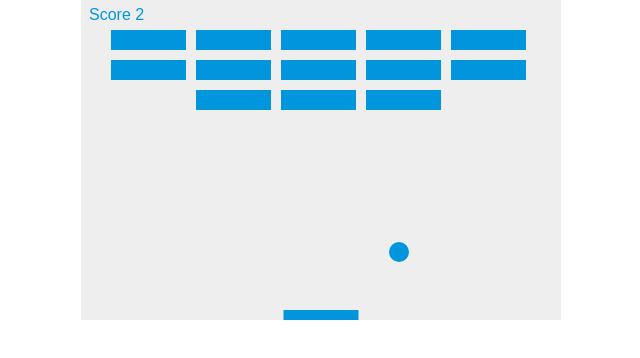
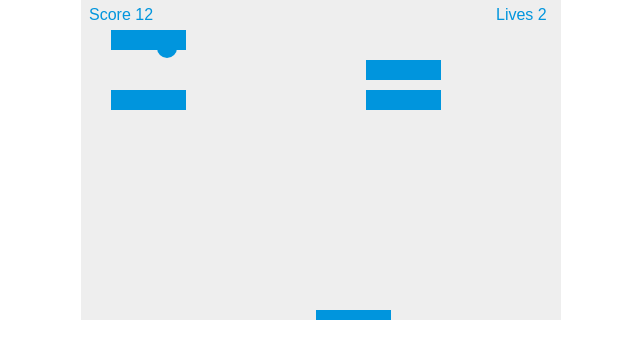
Before and after one commit to ZeshanRasul/mdn-js-game-tutorial, a plain HTML site: page index.html in a window 1280 px wide. Shown: the whole page, without its empty margins (319-959 px from the left). Drawn offline with Linux system fonts and the light colour scheme.

Commit message:
Added lives to game

```diff
--- a/index.html
+++ b/index.html
@@ -41,6 +41,7 @@
     var brickOffsetLeft = 30;
 
     var score = 0;
+    var lives = 3;
 
     document.addEventListener("keydown", keyDownHandler, false);
     document.addEventListener("keyup", keyUpHandler, false);
@@ -139,6 +140,12 @@
       ctx.fillText("Score "+score, 8, 20);
     }
 
+    function drawLives() {
+      ctx.font = "16px Arial";
+      ctx.fillStyle = "#0095DD";
+      ctx.fillText("Lives "+lives, canvas.width-65, 20);
+    }
+
     function draw() {
       ctx.clearRect(0, 0, canvas.width, canvas.height);
       drawBall();
@@ -146,6 +153,7 @@
       drawBricks();
       collisionDetection();
       drawScore();
+      drawLives();
       if(y + dy < ballRadius) {
         dy = -dy;
       }
@@ -154,8 +162,18 @@
           dy = -dy;
         }
         else {
-          alert("Game Over");
-          document.location.reload();
+          lives--;
+          if(!lives){
+            alert("Game Over");
+            document.location.reload();
+          }
+          else {
+            x = canvas.width/2;
+            y = canvas.height - 30;
+            dx = 2;
+            dy = -2;
+            paddleX = (canvas.width - paddleHeight)/2;
+          }
         }
       }
       if(x + dx < ballRadius || x + dx > canvas.width - ballRadius){
```
